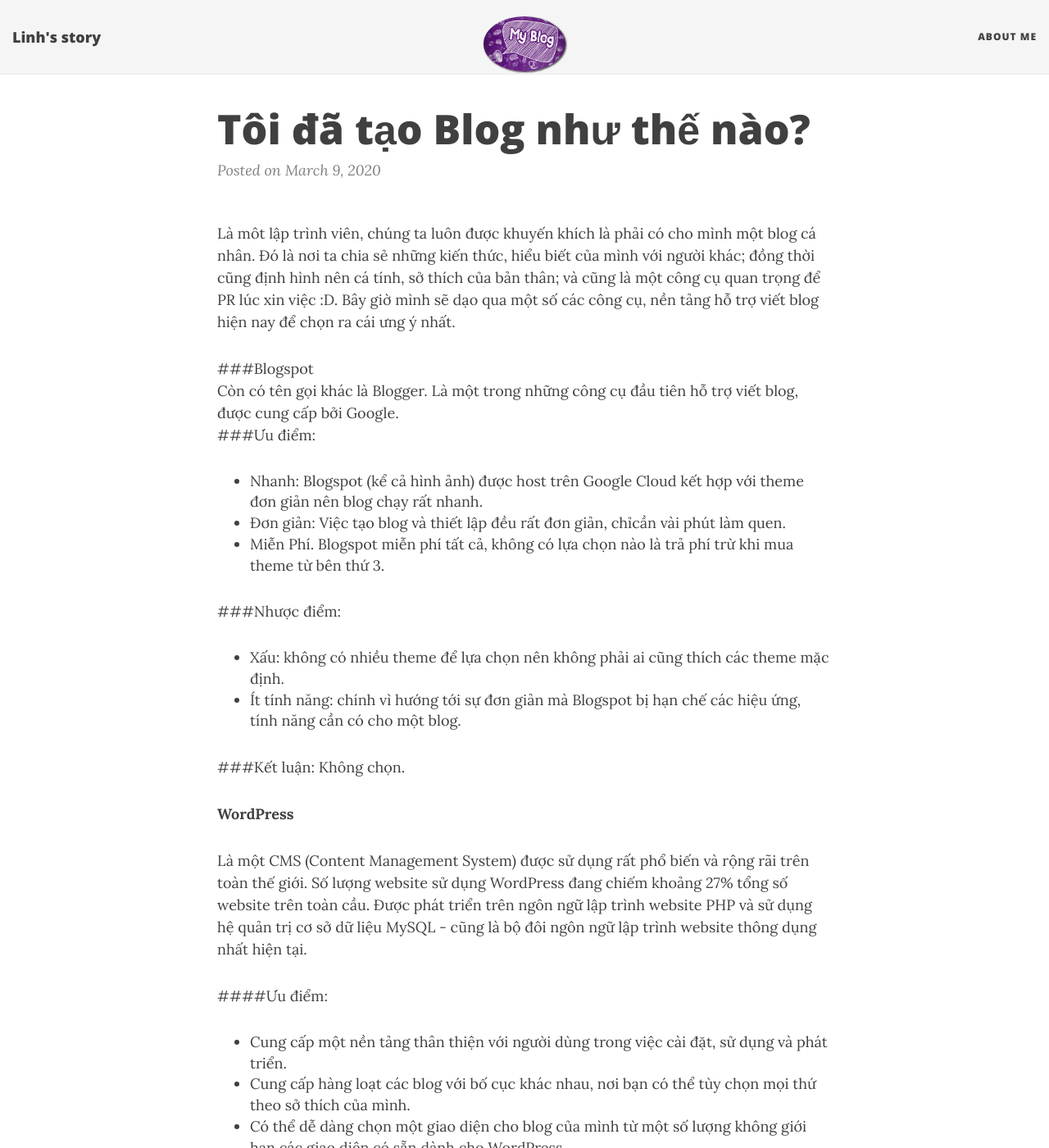
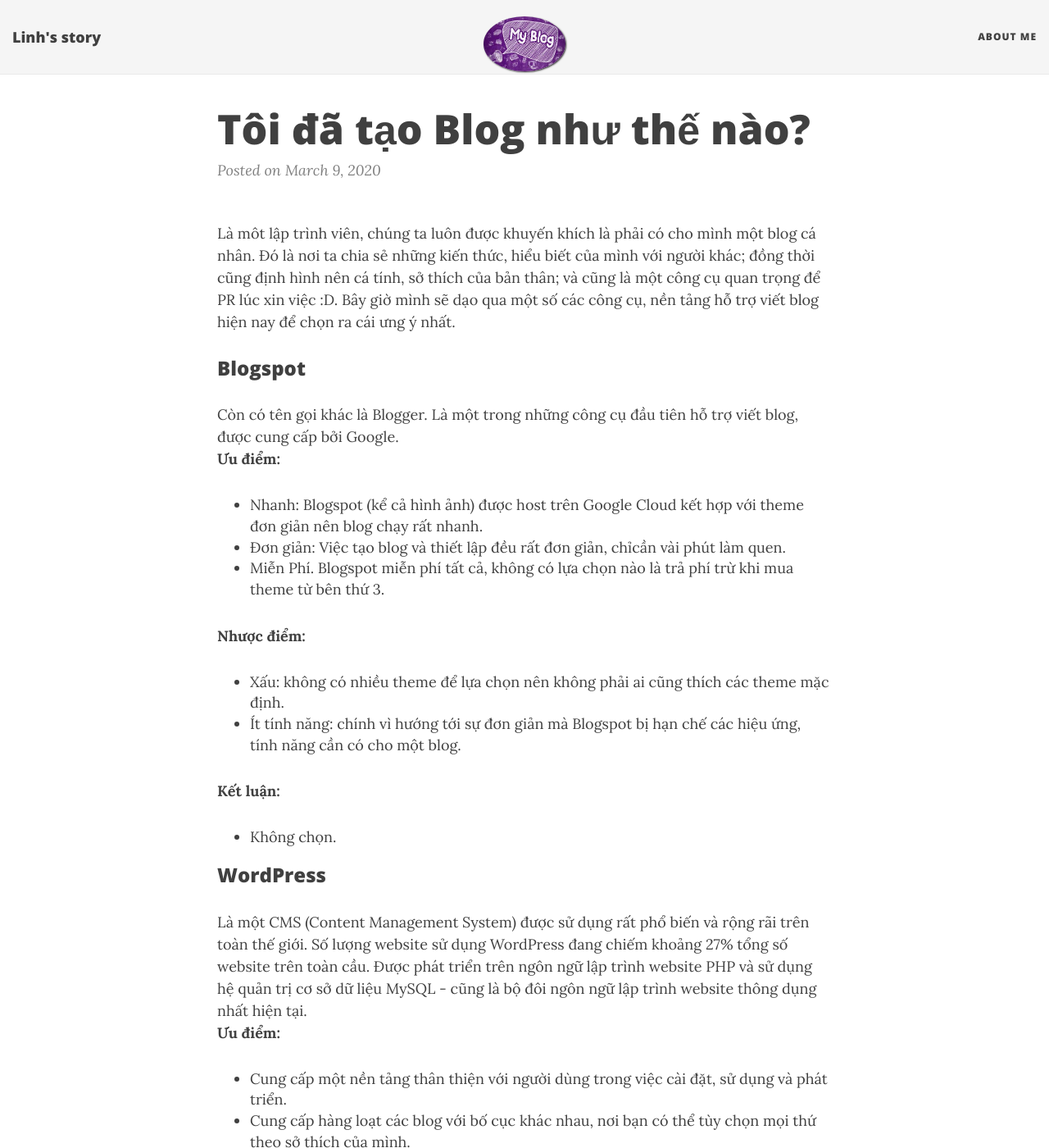
Before and after one commit to linhnvl/linhnvl.github.io, a Jekyll site: the page built from _posts/2020-03-09-how-do-i-create-my-blog.md, in a window 1280 px wide and 1400 px high. Shown: the whole window at 82% size. Built offline with Jekyll 4.4.1, drawn with Linux system fonts in a browser that asks for light colours; nearby versions of some CDN libraries; some of the changed text lies outside the part shown.

```diff
--- a/_config.yml
+++ b/_config.yml
@@ -120,7 +120,7 @@ share-links-active:
 staticman:
   repository : linhnvl/linhnvl.github.io
   branch     : master # If you're not using `master` branch, then you also need to update the `branch` parameter in `staticman.yml`
-  endpoint   : https://linhnvl.github.io
+  endpoint   :
   reCaptcha:
     # reCaptcha for Staticman (OPTIONAL, but recommended for spam protection)
     # If you use reCaptcha, you must also set these parameters in staticman.yml
--- a/_posts/2020-03-09-how-do-i-create-my-blog.md
+++ b/_posts/2020-03-09-how-do-i-create-my-blog.md
@@ -9,33 +9,31 @@ kiến thức, hiểu biết của mình với người khác; đồng thời c
 một công cụ quan trọng để PR lúc xin việc :D.
 Bây giờ mình sẽ dạo qua một số các công cụ, nền tảng hỗ trợ viết blog hiện nay để chọn ra cái ưng ý nhất.
 
-###Blogspot<br/>
+### Blogspot
 Còn có tên gọi khác là Blogger. Là một trong những công cụ đầu tiên hỗ trợ viết blog, được cung cấp bởi Google.<br/>
-###Ưu điểm:<br/>
+**Ưu điểm:**
 - Nhanh: Blogspot (kể cả hình ảnh) được host trên Google Cloud kết hợp với theme đơn giản nên blog chạy rất nhanh.
 - Đơn giản: Việc tạo blog và thiết lập đều rất đơn giản, chỉcần vài phút làm quen.
 - Miễn Phí. Blogspot miễn phí tất cả, không có lựa chọn nào là trả phí trừ khi mua theme từ bên thứ 3.
 
-###Nhược điểm:
+**Nhược điểm:**
 - Xấu: không có nhiều theme để lựa chọn nên không phải ai cũng thích các theme mặc định.
 - Ít tính năng: chính vì hướng tới sự đơn giản mà Blogspot bị hạn chế các hiệu ứng, tính năng cần có cho một blog.
 
-###Kết luận:
-Không chọn.
+**Kết luận:**
+- Không chọn.
 
-**WordPress**
-
-Là một CMS (Content Management System) được sử dụng rất phổ biến và rộng rãi trên toàn thế giới. Số lượng website sử dụng WordPress đang chiếm khoảng 27% tổng số website trên toàn cầu. Được phát triển trên ngôn ngữ lập trình website PHP và sử dụng hệ quản trị cơ sở dữ liệu MySQL - cũng là bộ đôi ngôn ngữ lập trình website thông dụng nhất hiện tại.
-
-####Ưu điểm:
+### WordPress<br/>
+Là một CMS (Content Management System) được sử dụng rất phổ biến và rộng rãi trên toàn thế giới. Số lượng website sử dụng WordPress đang chiếm khoảng 27% tổng số website trên toàn cầu. Được phát triển trên ngôn ngữ lập trình website PHP và sử dụng hệ quản trị cơ sở dữ liệu MySQL - cũng là bộ đôi ngôn ngữ lập trình website thông dụng nhất hiện tại.<br/>
+**Ưu điểm:**
 - Cung cấp một nền tảng thân thiện với người dùng trong việc cài đặt, sử dụng và phát triển.
 - Cung cấp hàng loạt các blog với bố cục khác nhau, nơi bạn có thể tùy chọn mọi thứ theo sở thích của mình.
 - Có thể dễ dàng chọn một giao diện cho blog của mình từ một số lượng không giới hạn các giao diện có sẵn dành cho WordPress.
 
-####Nhược điểm:
+**Nhược điểm:**
 - WordPress là công cụ để tạo trang web, các nội dung thay đổi được cập nhật liên tục; các tính năng đó lại không cần
   thiết cho một trang không cần cập nhật thường xuyên như blog.
 - Có quá nhiều tính năng nên tốc độ truy cập cũng không cao.
 
-####Kết luận:
-Không chọn.
+**Kết luận:**
+- Không chọn.
```
